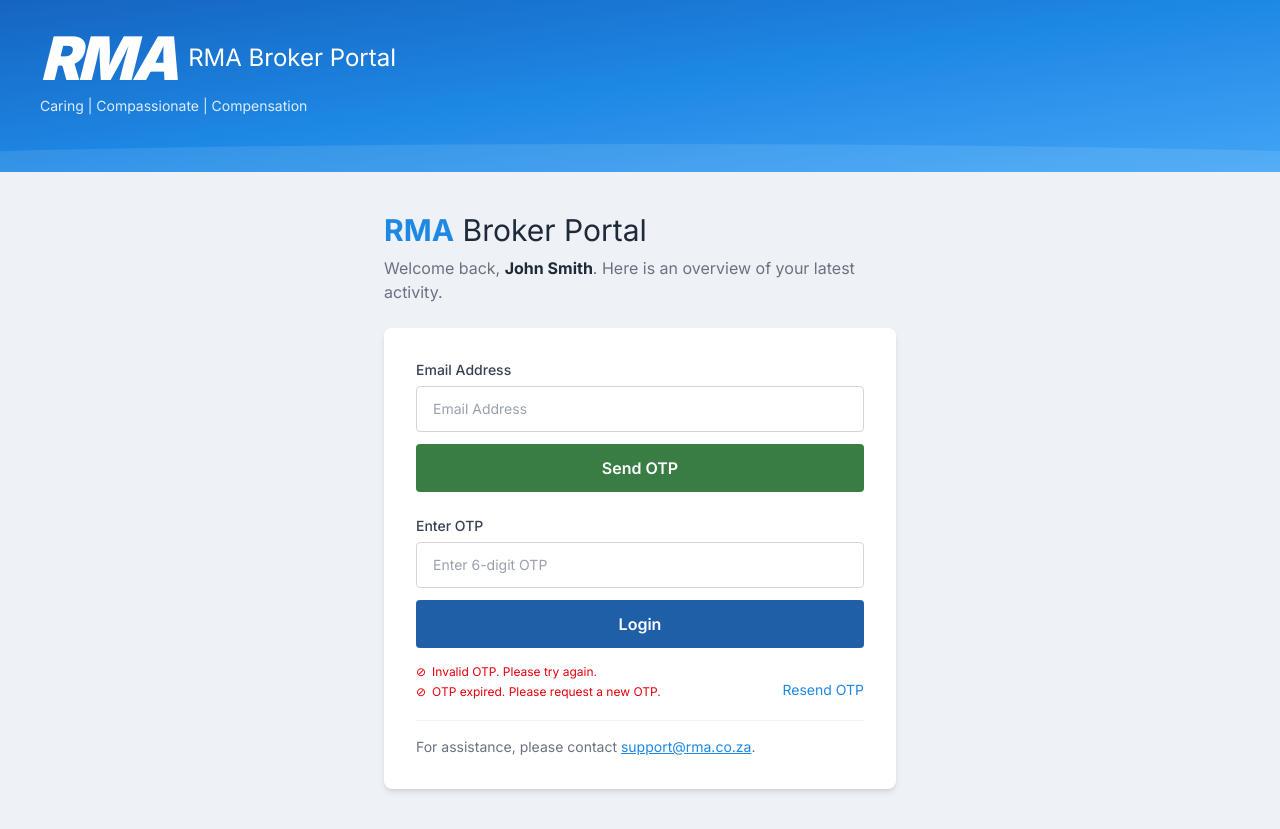
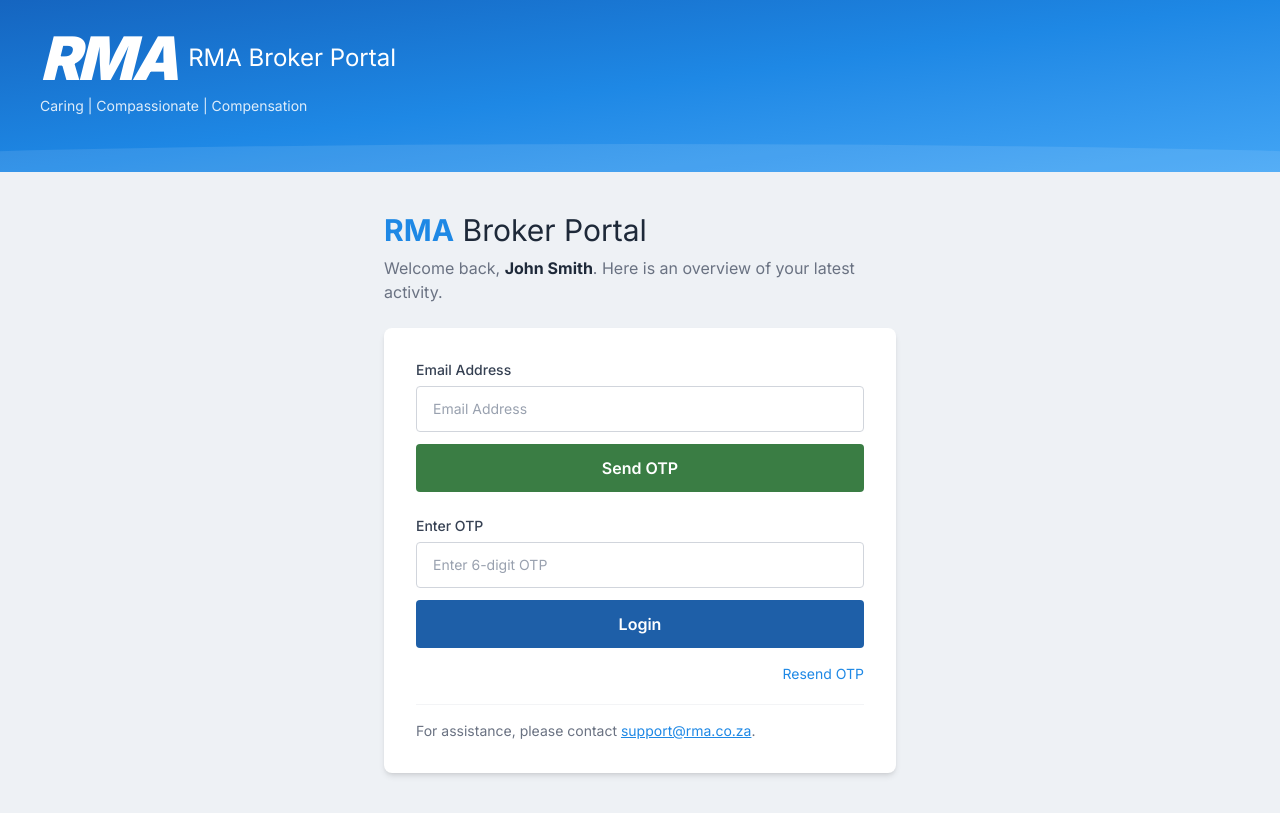
Before and after one commit to tanishlfi/Broker-Portal---Demo, a Next.js app in the folder Broker-Portal-Frontend/frontend/: page / in a window 1280 px wide. Built offline with nearby package versions, Linux system fonts and the light colour scheme.

Commit message:
Comment out invalid OTP and OTP expired messages

```diff
--- a/Broker-Portal-Frontend/frontend/app/_pages/login.tsx
+++ b/Broker-Portal-Frontend/frontend/app/_pages/login.tsx
@@ -59,12 +59,12 @@
 
             <div className="flex flex-wrap justify-between items-end gap-3 mt-4">
               <div className="flex flex-col gap-1">
-                <span className="text-xs text-red-600 flex items-center gap-1.5">
+                {/* <span className="text-xs text-red-600 flex items-center gap-1.5">
                   <span>⊘</span> Invalid OTP. Please try again.
                 </span>
                 <span className="text-xs text-red-600 flex items-center gap-1.5">
                   <span>⊘</span> OTP expired. Please request a new OTP.
-                </span>
+                </span> */}
               </div>
               <a href="#" className="text-sm text-[#1e88e5] hover:underline whitespace-nowrap">
                 Resend OTP
```
